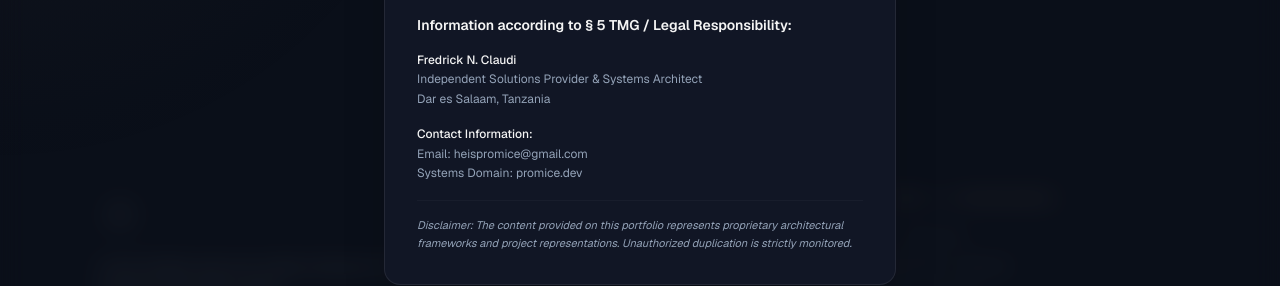
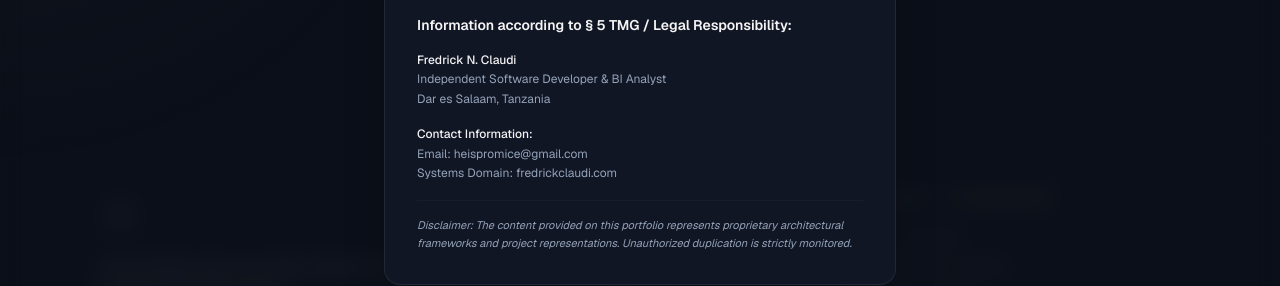
Before and after one commit to heispromice/promice-portfolio, a Next.js app: page / in a window 1280 px wide. Both pictures are taken after a click on the button "IMPRINT". Shown: the part 3587-3873 px from the top of the page. Built offline with nearby package versions, Linux system fonts and the light colour scheme.

Commit message:
Fix: Footer Section && Privacy Modal

```diff
--- a/app/components/site/Footer.tsx
+++ b/app/components/site/Footer.tsx
@@ -175,13 +175,13 @@ export function Footer() {
               <p className="text-sm font-semibold text-[#F4F4F4]">Information according to § 5 TMG / Legal Responsibility:</p>
               <div>
                 <p className="text-[#F4F4F4] font-medium">Fredrick N. Claudi</p>
-                <p>Independent Solutions Provider & Systems Architect</p>
+                <p>Independent Software Developer & BI Analyst</p>
                 <p>Dar es Salaam, Tanzania</p>
               </div>
               <div>
                 <p className="text-[#F4F4F4] font-medium">Contact Information:</p>
                 <p>Email: heispromice@gmail.com</p>
-                <p>Systems Domain: promice.dev</p>
+                <p>Systems Domain: fredrickclaudi.com</p>
               </div>
               <p className="border-t border-white/[0.03] pt-4 text-[11px] italic">
                 Disclaimer: The content provided on this portfolio represents proprietary architectural frameworks and project representations. Unauthorized duplication is strictly monitored.
@@ -206,11 +206,11 @@ export function Footer() {
             <div className="mt-6 max-h-[60vh] overflow-y-auto pr-2 space-y-4 font-sans text-xs leading-relaxed text-[#94A3B8]">
               <p className="text-sm font-semibold text-[#F4F4F4]">Data Protection Architecture</p>
               <p>
-                As a systems engineer, data integrity and privacy are wired into my philosophy. This portfolio platform does not deploy tracking scripts, third-party analytical cookies, or pixel harvesting pipelines.
+                As a software developer, data integrity and privacy are wired into my philosophy. This portfolio platform does not deploy tracking scripts, third-party analytical cookies, or pixel harvesting pipelines.
               </p>
               <div>
                 <p className="text-[#F4F4F4] font-medium">1. Connection Data</p>
-                <p>When you interact with the direct CTAs (WhatsApp or Email), your transmission follows standard TLS/SSL encrypted protocols natively handled by your respective device clients.</p>
+                <p>When you interact with the direct CTAs (WhatsApp, Phone call or Email), your transmission follows standard TLS/SSL encrypted protocols natively handled by your respective device clients.</p>
               </div>
               <div>
                 <p className="text-[#F4F4F4] font-medium">2. Client Logging</p>
```
